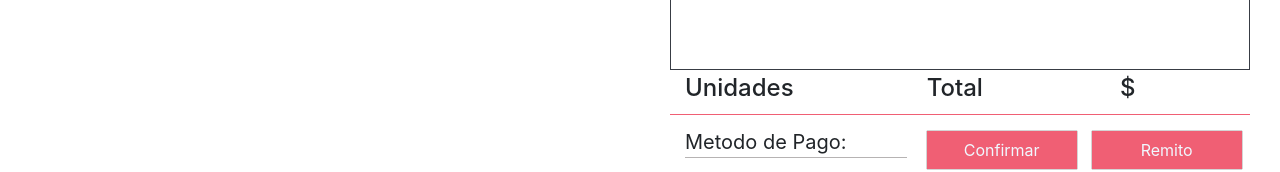
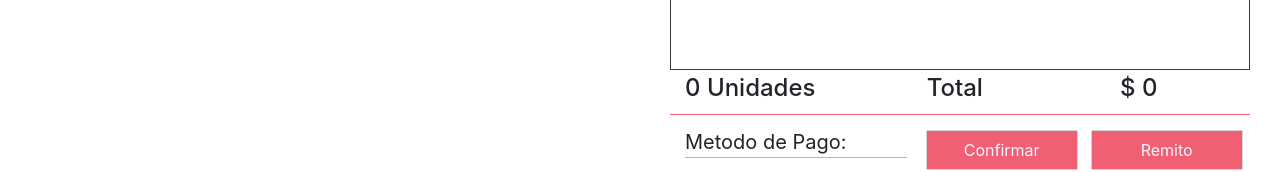
Before and after one commit to oguzman-se/FullClean, a React (Create React App) app: page / in a window 1280 px wide. Shown: the part 503-675 px from the top of the page. Built offline with nearby package versions, Linux system fonts and the light colour scheme.

Commit message:
Update Home.js

```diff
--- a/src/pages/Home.js
+++ b/src/pages/Home.js
@@ -41,6 +41,7 @@ function Home() {
     }
   }
 
+  const totalPrice = cartItems.reduce((a, c) => a + c.price * c.qty, 0);
 
 
   return(
@@ -96,7 +97,7 @@ function Home() {
             </div>
             <div className="row">
                 <div className="col-md-12">
-                  <Label/>
+                  <Label />
                 </div>
             </div>
             <div className="row">
@@ -106,7 +107,7 @@ function Home() {
             </div>
             <div className="row">
                 <div className="col-md-12">
-                  <LabelBottomXL/>
+                  <LabelBottomXL countCartItems={cartItems.length} totalPrice={totalPrice}/>
                 </div>
             </div>
             <div className="row">
```
